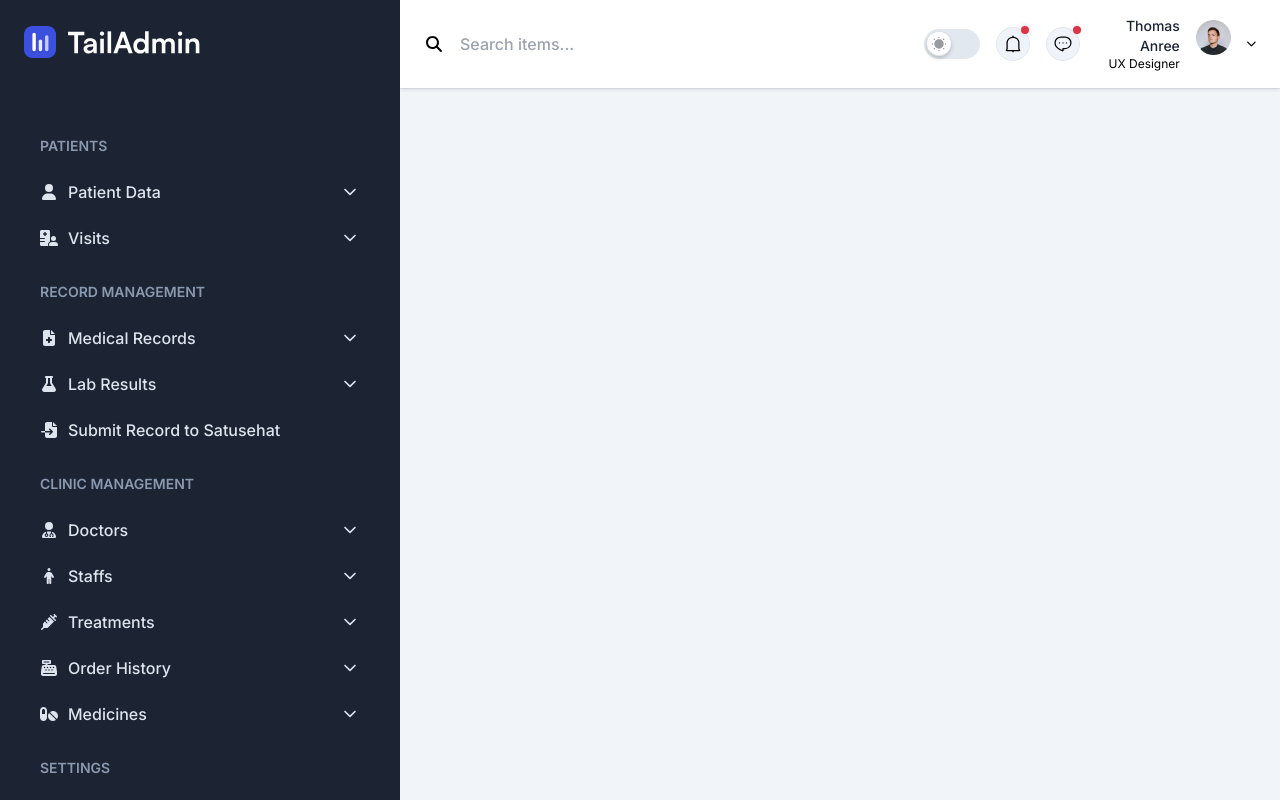
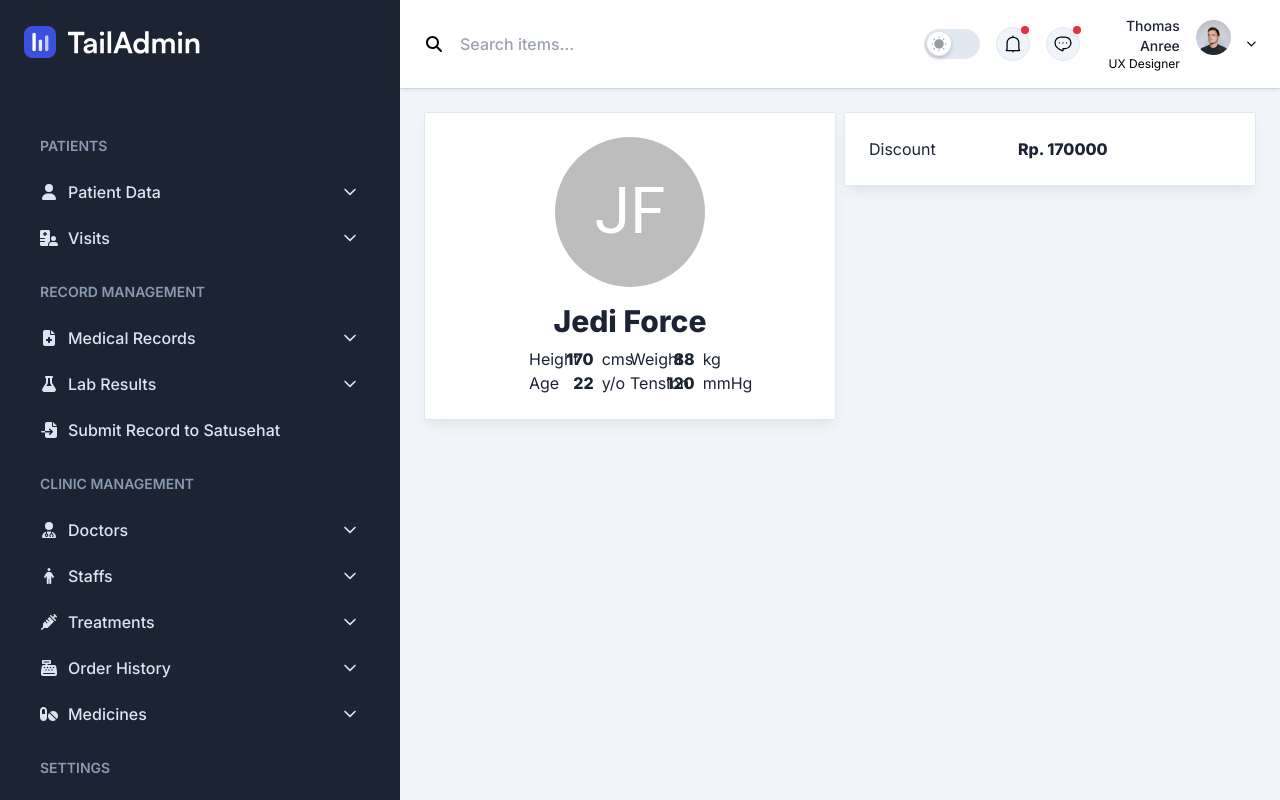
Before and after one commit to ahmadoji01/healthcare-is-web-app, a Next.js app: page /operational/cashier/order-summary in a window 1280 px wide. Built offline with nearby package versions, Linux system fonts and the light colour scheme; a web font is replaced by a local one.

Commit message:
ux(pos): Add Profile Overview and Order Total Details

```diff
--- a/app/operational/cashier/common/Sidebar/index.tsx
+++ b/app/operational/cashier/common/Sidebar/index.tsx
@@ -63,7 +63,7 @@ const Sidebar = ({ sidebarOpen, setSidebarOpen }: SidebarProps) => {
   return (
     <aside
       ref={sidebar}
-      className={`absolute left-0 top-0 z-9999 flex h-screen w-100 flex-col overflow-y-hidden bg-black duration-300 ease-linear dark:bg-boxdark lg:static lg:translate-x-0 ${
+      className={`absolute left-0 top-0 z-9999 flex h-screen w-72.5 lg:w-[22rem] xl:w-100 flex-col overflow-y-hidden bg-black duration-300 ease-linear dark:bg-boxdark lg:static lg:translate-x-0 ${
         sidebarOpen ? "translate-x-0" : "-translate-x-full"
       }`}
     >
--- /dev/null
+++ b/app/operational/cashier/common/order-details.tsx
@@ -0,0 +1,17 @@
+
+const OrderDetails = () => {
+
+    return (
+        <>
+            <div className="rounded-sm border border-stroke p-6 bg-white shadow-default dark:border-strokedark dark:bg-boxdark">
+                <div className="grid grid-cols-3 gap-2 text-black dark:text-white">
+                    <div>Discount</div>
+                    <div className="text-right font-extrabold">Rp. 170000</div>
+                </div>
+            </div>
+        </>
+    )
+
+}
+
+export default OrderDetails;
--- a/app/operational/cashier/common/patient-avatar.tsx
+++ b/app/operational/cashier/common/patient-avatar.tsx
@@ -1,7 +1,5 @@
 import * as React from 'react';
 import Avatar from '@mui/material/Avatar';
-import Stack from '@mui/material/Stack';
-
 function stringToColor(string: string) {
   let hash = 0;
   let i;
@@ -37,7 +35,7 @@ interface PatientAvatarProps {
 
 const PatientAvatar = ({ name }: PatientAvatarProps) => {
   return (
-    <Avatar {...stringAvatar(name)} sx={{ width: 192, height: 192, fontSize: 64 }} />
+    <Avatar {...stringAvatar(name)} sx={{ width: 150, height: 150, fontSize: 64 }} />
   );
 }
 
--- /dev/null
+++ b/app/operational/cashier/common/patient-overview.tsx
@@ -0,0 +1,37 @@
+import PatientAvatar from "./patient-avatar";
+
+
+const PatientOverview = () => {
+    return (
+        <div className="rounded-sm border border-stroke p-6 bg-white shadow-default dark:border-strokedark dark:bg-boxdark">
+            <div className="w-full flex align-center justify-center mb-4">
+                <PatientAvatar name="Jedi Force" />
+            </div>
+            <h2 className="text-3xl text-center font-extrabold text-black dark:text-white mb-2">Jedi Force</h2>
+            <div className="grid px-2 md:px-12 lg:px-20 grid-cols-2">
+                <div className="grid grid-cols-3 gap-2 text-black dark:text-white">
+                    <div>Height</div>
+                    <div className="text-right font-extrabold">170</div>
+                    <div>cms</div>
+                </div>
+                <div className="grid grid-cols-3 gap-2 text-black dark:text-white">
+                    <div>Weight</div>
+                    <div className="text-right font-extrabold">88</div>
+                    <div>kg</div>
+                </div>
+                <div className="grid grid-cols-3 gap-2 text-black dark:text-white">
+                    <div>Age</div>
+                    <div className="text-right font-extrabold">22</div>
+                    <div>y/o</div>
+                </div>
+                <div className="grid grid-cols-3 gap-2 text-black dark:text-white">
+                    <div>Tension</div>
+                    <div className="text-right font-extrabold">120</div>
+                    <div>mmHg</div>
+                </div>
+            </div>
+        </div>
+    )
+}
+
+export default PatientOverview;
--- a/app/operational/cashier/order-summary/page.tsx
+++ b/app/operational/cashier/order-summary/page.tsx
@@ -1,8 +1,18 @@
+import OrderDetails from "../common/order-details";
+import PatientOverview from "../common/patient-overview";
 
 const OrderSummary = () => {
 
-    return <></>;
-
+    return (
+        <div className="flex flex-row gap-2">
+            <div className="w-full">
+                <PatientOverview />
+            </div>
+            <div className="w-full">
+                <OrderDetails />
+            </div>
+        </div>
+    );
 }
 
 export default OrderSummary;
```
